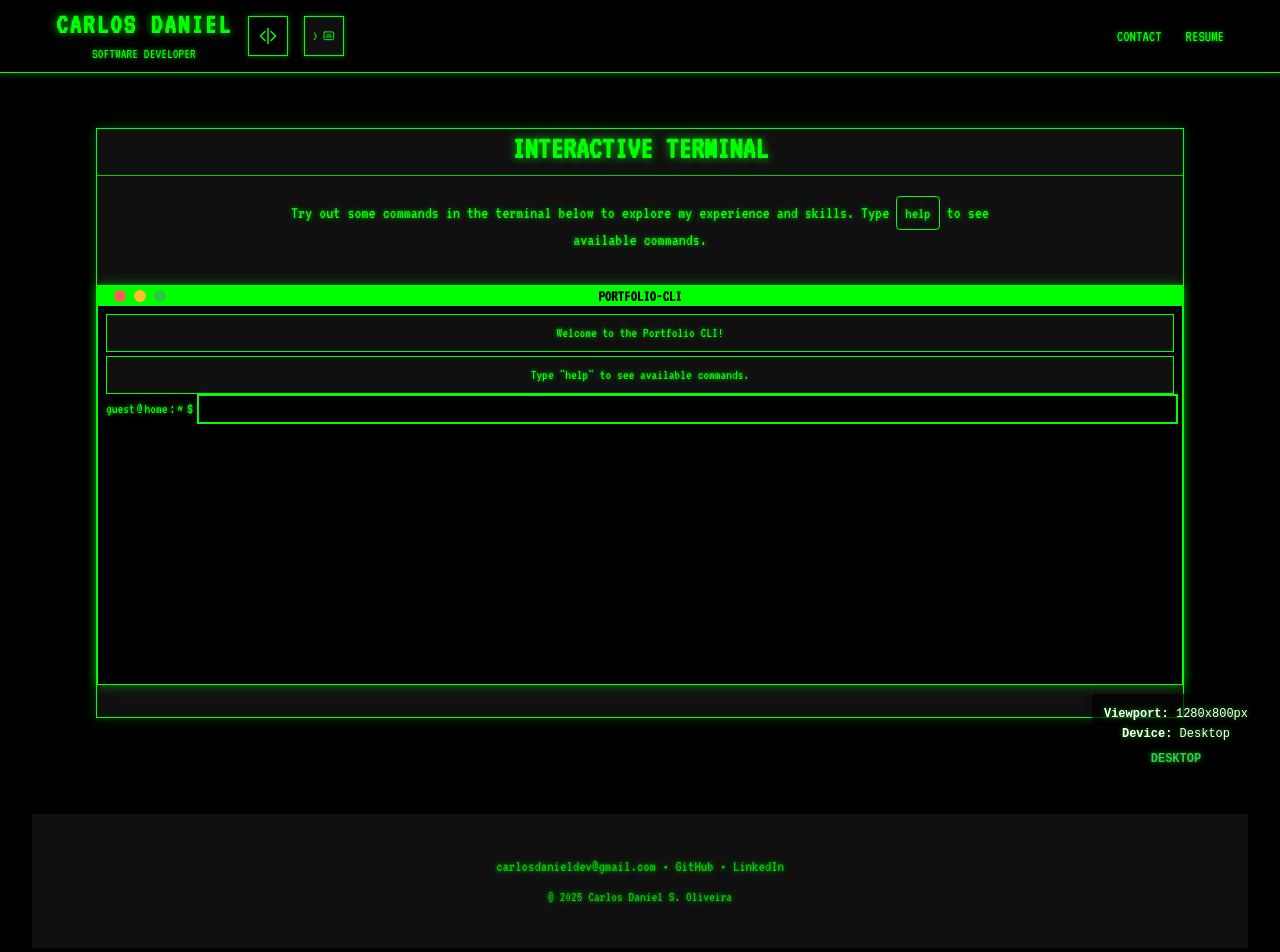
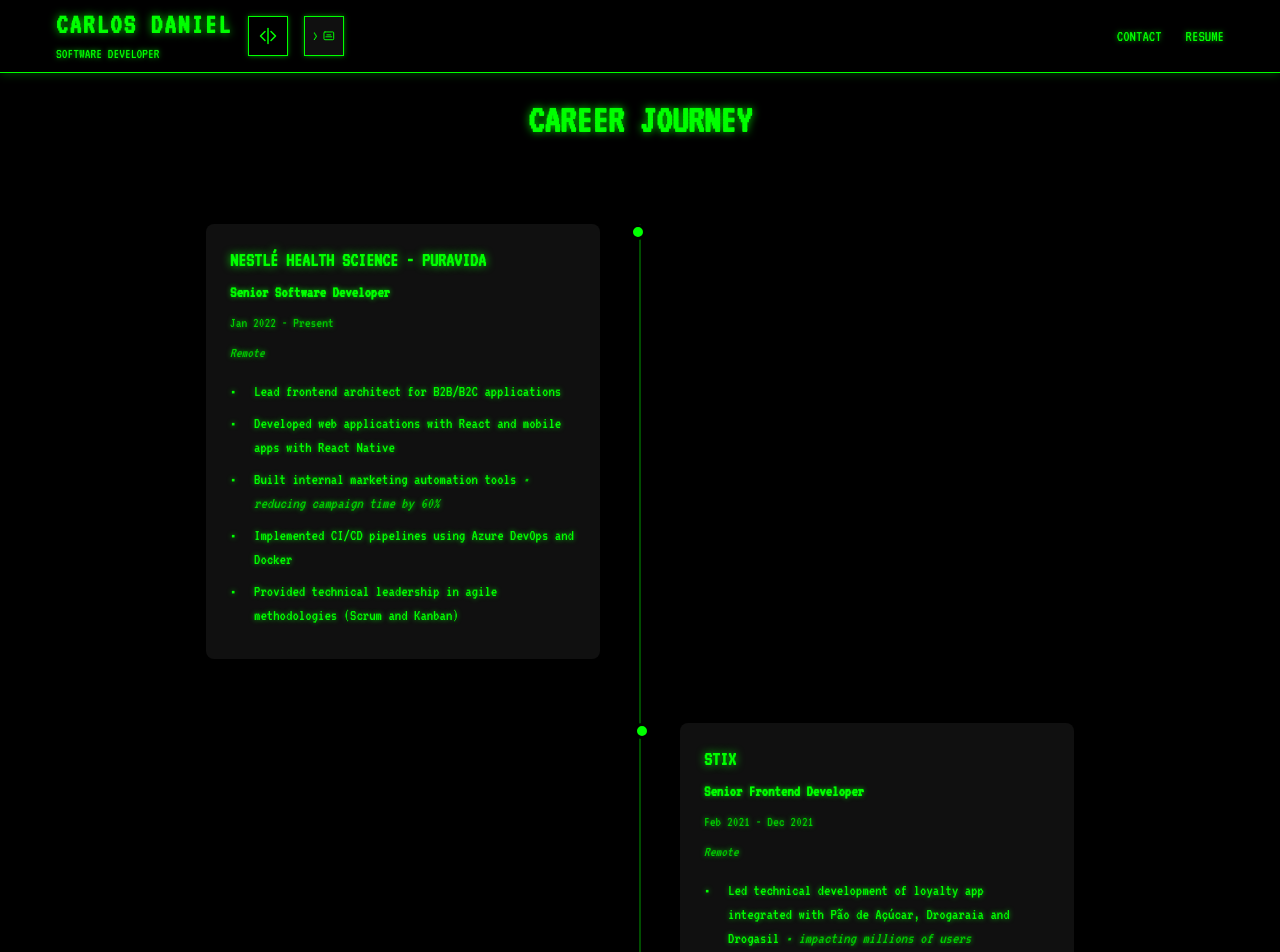
Before and after one commit to CarlosDanielDev/portfolio, a React (Vite) app: page / in a window 1280 px wide. Shown: the top 952 px of the page. Built offline with nearby package versions, Linux system fonts and the light colour scheme.

Commit message:
refactor: simplify `App` component by replacing its content with the new `PortfolioApp` component, streamlining the application structure

```diff
--- a/src/App.tsx
+++ b/src/App.tsx
@@ -1,54 +1,5 @@
-import { PortfolioProvider } from '@presentation/contexts/PortfolioContext';
-import { Header } from '@presentation/components/Header';
-// import { CompanyList } from '@presentation/components/CompanyList';
-// import { SkillsList } from '@presentation/components/SkillsList';
-import { Terminal } from '@presentation/components/Terminal';
-import { Footer } from '@presentation/components/Footer';
-import { ThemeProvider } from '@presentation/contexts/ThemeContext';
-import { ResponsiveInfo } from '@presentation/components/ResponsiveInfo';
-import './App.css';
+import { App as PortfolioApp } from '@/presentation/components/Main';
 
-const SHOW_RESPONSIVE_INFO = import.meta.env.DEV;
-
-function App() {
-  return (
-    <ThemeProvider>
-      <PortfolioProvider>
-        <div className="app">
-          <Header />
-
-          <main className="main-content container">
-            {/* <section id="experience" className="section">
-              <h2 className="section-title">Experience & Skills</h2>
-              <div className="content-grid">
-                <div className="content-left">
-                  <CompanyList />
-                </div>
-                <div className="content-right">
-                  <SkillsList />
-                </div>
-              </div>
-            </section> */}
-
-            <section id="terminal" className="section">
-              <h2 className="section-title">Interactive Terminal</h2>
-              <p className="section-description">
-                Try out some commands in the terminal below to explore my experience and skills.
-                Type <code>help</code> to see available commands.
-              </p>
-              <Terminal />
-            </section>
-          </main>
-
-          <div id="contact">
-            <Footer />
-          </div>
-
-          <ResponsiveInfo show={SHOW_RESPONSIVE_INFO} />
-        </div>
-      </PortfolioProvider>
-    </ThemeProvider>
-  );
+export default function App() {
+  return <PortfolioApp />;
 }
-
-export default App;
```
